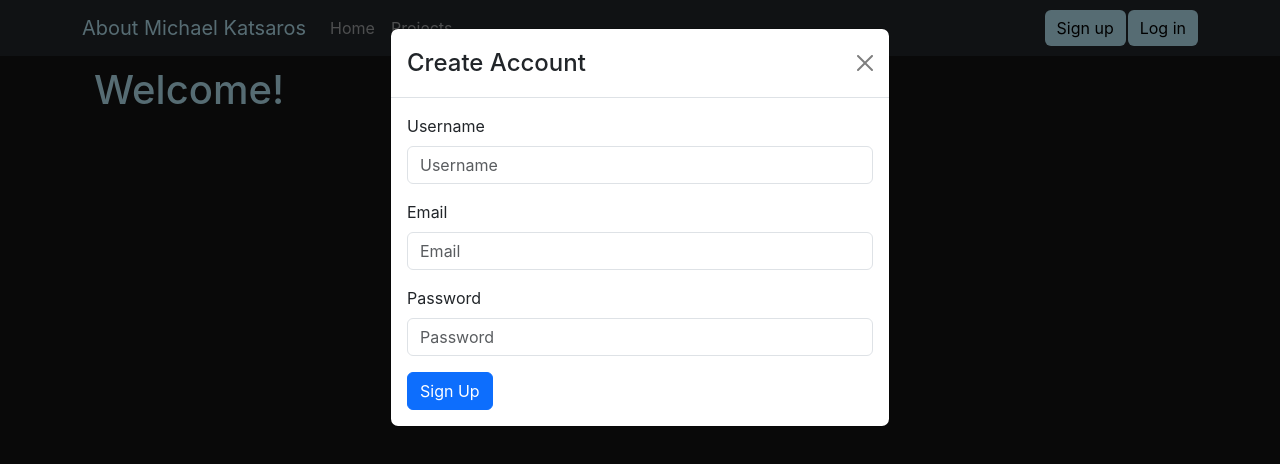
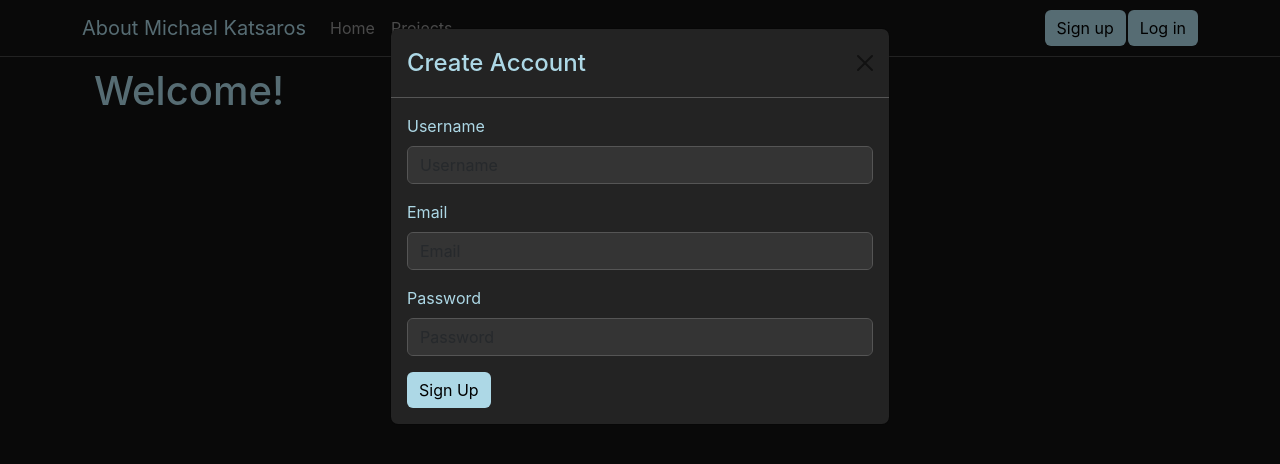
Before and after one commit to mtkatsaros/Katsaros_Michael_AboutMe, a React (Vite) app in the folder client/: page / in a window 1280 px wide. Both pictures are taken after a click on the button "Sign up". Shown: the top 464 px of the page. Built offline with nearby package versions, Linux system fonts and the light colour scheme; no server answers.

Commit message:
updated styling

```diff
--- a/client/src/components/AddEditProjectDialog.tsx
+++ b/client/src/components/AddEditProjectDialog.tsx
@@ -40,7 +40,7 @@ const AddEditProjectDialog = ({projectToEdit, onDismiss, onProjectSubmitted}: Ad
     }
 
     return (
-    <Modal show onHide={onDismiss}>
+    <Modal show onHide={onDismiss} dialogClassName="dark-modal">
         <Modal.Header closeButton>
             <Modal.Title>
                 {projectToEdit ? "Edit project" : "Add project"}
@@ -99,6 +99,8 @@ const AddEditProjectDialog = ({projectToEdit, onDismiss, onProjectSubmitted}: Ad
         </Modal.Body>
         <Modal.Footer>
             <Button
+            variant="light"
+            className="button"
             type="submit"
             form="addEditProjectForm"
             disabled={isSubmitting}
--- a/client/src/components/CreateAccountModal.tsx
+++ b/client/src/components/CreateAccountModal.tsx
@@ -21,7 +21,7 @@ const CreateAccountModal = ({onDismiss, onSignUpSuccessful}:CreateAccountModalPr
         }
     }
     return (
-    <Modal show onHide={onDismiss}>
+    <Modal show onHide={onDismiss} dialogClassName="dark-modal">
         <Modal.Header closeButton>
             <Modal.Title>
                 Create Account
@@ -67,7 +67,13 @@ const CreateAccountModal = ({onDismiss, onSignUpSuccessful}:CreateAccountModalPr
                     </Form.Control.Feedback>
                 </Form.Group>
 
-                <Button type='submit' disabled={isSubmitting}>Sign Up</Button>
+                <Button
+                    variant="light"
+                    className="button"
+                    type='submit'
+                    disabled={isSubmitting}>
+                        Sign Up
+                </Button>
             </Form>
         </Modal.Body>
 
--- a/client/src/components/LoginModal.tsx
+++ b/client/src/components/LoginModal.tsx
@@ -25,7 +25,7 @@ const LoginModal = ({onDismiss, onLoginSuccessful}: LoginModalProps) => {
     }
 
     return (
-    <Modal show onHide={onDismiss}>
+    <Modal show onHide={onDismiss} dialogClassName="dark-modal">
         <Modal.Header closeButton>
             <Modal.Title>
                 Log in
@@ -59,7 +59,13 @@ const LoginModal = ({onDismiss, onLoginSuccessful}: LoginModalProps) => {
                     </Form.Control.Feedback>
                 </Form.Group>
 
-                <Button type='submit' disabled={isSubmitting}>Log in</Button>
+                <Button
+                    variant="light"
+                    className="button"
+                    type='submit'
+                    disabled={isSubmitting}>
+                        Log in
+                </Button>
             </Form>
         </Modal.Body>
 
--- a/client/src/components/navbar/NavBar.tsx
+++ b/client/src/components/navbar/NavBar.tsx
@@ -19,7 +19,7 @@ const NavBar = ({
   onLogoutSuccessful,
 }: NavBarProps) => {
   return (
-    <Navbar bg="dark" data-bs-theme="dark" expand="sm" sticky="top">
+    <Navbar className="nav" variant="dark" data-bs-theme="dark" expand="sm" sticky="top">
       <Container>
         <Navbar.Brand style={{color: "lightblue"}}>About Michael Katsaros</Navbar.Brand>
         <Nav>
--- a/client/src/styles/global.css
+++ b/client/src/styles/global.css
@@ -17,3 +17,27 @@ code{
     background-color: lightblue;
     border: gray;
 }
+
+.nav{
+    background-color: #121212;
+    border-bottom: 1px solid #444
+}
+
+.dark-modal .modal-content {
+    background-color: #232323;
+    color: lightblue;
+}
+
+.dark-modal .modal-header {
+    border-bottom: 1px solid #555;
+}
+
+.dark-modal .modal-footer {
+    border-top: 1px solid #444;
+}
+
+.dark-modal .form-control {
+    background-color: #343434;
+    color: lightblue;
+    border-color: #555;
+}
```
